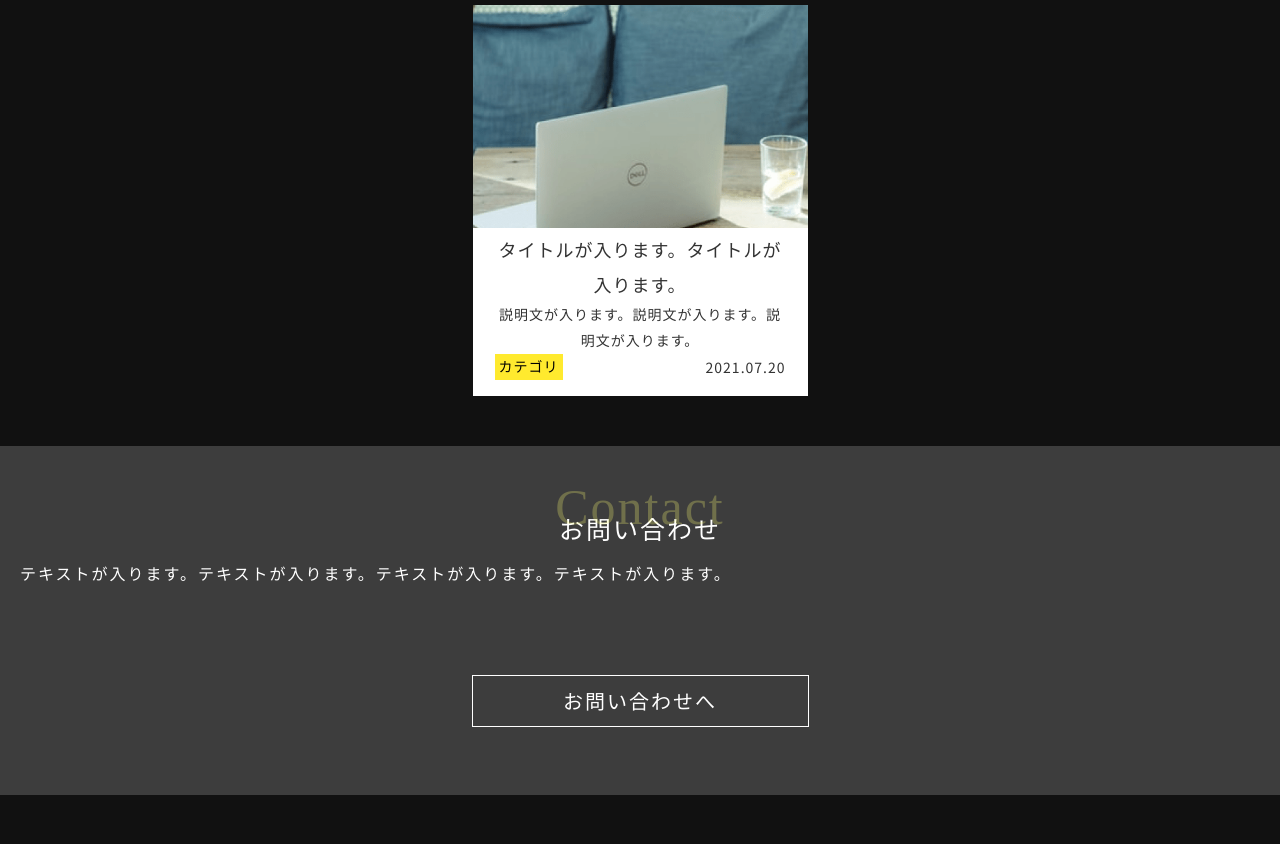
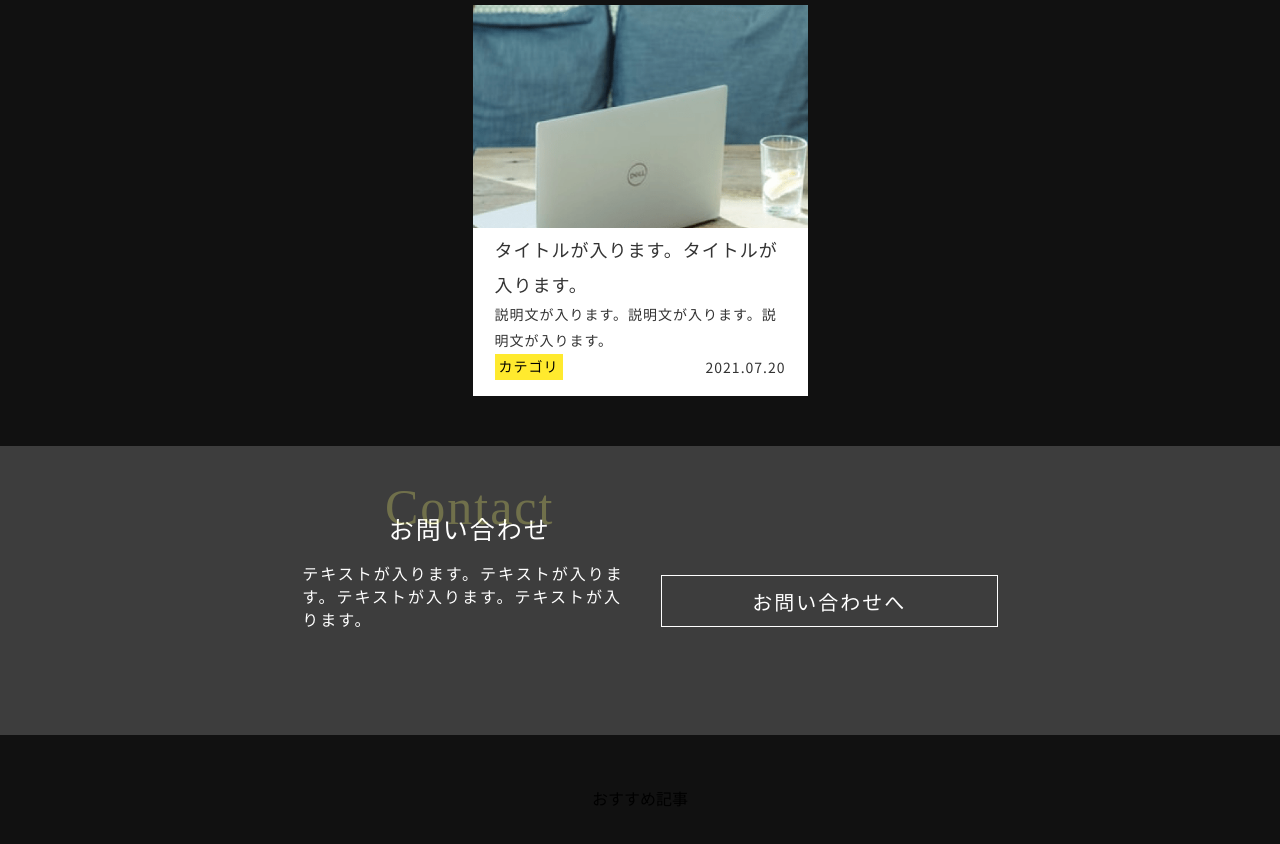
Before and after one commit to hidekiw1971/m-anken-018, a website: page index.html in a window 1280 px wide. Shown: the part 428-1272 px from the top of the page. After the commit the page ends 1239 px from the top, so only its background shows below. Drawn offline with nearby package versions, Linux system fonts and the light colour scheme.

Commit message:
2022/9/19 contact hover 調整中

```diff
--- a/index.html
+++ b/index.html
@@ -85,15 +85,23 @@
     <div class="contact__wrap contact__wrap-layout">
       <h3 class="contact__title contact__title-layout">お問い合わせ</h3>
       <p class="contact__message contact__message-layout">テキストが入ります。テキストが入ります。テキストが入ります。テキストが入ります。</p>
-      <button class="btn btn__layout">
-        <div class="btn__inner">
-          <a href="#" class="btn__link btn__link-layout">お問い合わせへ</a>
-        </div>
-      </button>
     </div>
+    <button class="btn btn__layout">
+      <div class="btn__inner">
+        <a href="#" class="btn__link btn__link-layout">お問い合わせへ</a>
+      </div>
+    </button>
   </div>
   <!-- /contact -->
 
+
+  <!-- favarite -->
+  <button class="btn-favarite btn-favarite__layout">
+    <div class="btn-favarite__inner">
+      <a href="#" class="btn-favarite__link btn-favarite__link-layout">おすすめ記事</a>
+    </div>
+  </button>
+  <!-- /favarite -->
 
 
 </body>
--- a/src/sass/base/_reset.scss
+++ b/src/sass/base/_reset.scss
@@ -24,6 +24,7 @@ blockquote,
 dl,
 dd {
   margin: 0;
+  transition: 0.75s all linear;
 }
 
 /* Set core root defaults */
--- /dev/null
+++ b/src/sass/module/_btn-favarite.scss
@@ -0,0 +1,11 @@
+@use "global" as *;
+.btn-favarite {
+  @include mq(md) {
+  }
+}
+
+.btn-favarite::before {
+}
+
+.btn-favarite:hover:before {
+}
--- /dev/null
+++ b/src/sass/module/_btn-favarite__inner.scss
@@ -0,0 +1,6 @@
+@use "global" as *;
+.btn-favarite__inner {
+}
+
+.btn-favarite__inner::before {
+}
--- /dev/null
+++ b/src/sass/module/_btn-favarite__layout.scss
@@ -0,0 +1,7 @@
+@use "global" as *;
+.btn-favarite__layout {
+  // margin: 0 rem(20);
+  // padding: 0;
+  @include mq(md) {
+  }
+}
--- /dev/null
+++ b/src/sass/module/_btn-favarite__link-layout.scss
@@ -0,0 +1,3 @@
+@use "global" as *;
+.btn-favarite__link-layout {
+}
--- /dev/null
+++ b/src/sass/module/_btn-favarite__link.scss
@@ -0,0 +1,13 @@
+@use "global" as *;
+.btn-favarite__link {
+  // font-style: normal;
+  // font-weight: 400;
+  // font-size: rem(16);
+  // line-height: calc(23 / 16);
+  // letter-spacing: rem(2);
+  // color: #fff;
+}
+
+.btn-favarite__link:hover {
+  // color: #333;
+}
--- a/src/sass/module/_card__description.scss
+++ b/src/sass/module/_card__description.scss
@@ -6,6 +6,7 @@
   line-height: 1.857;
   letter-spacing: rem(1);
   color: #333;
+  text-align: left;
   @include mq(md) {
   }
 }
--- a/src/sass/module/_card__title.scss
+++ b/src/sass/module/_card__title.scss
@@ -6,6 +6,7 @@
   line-height: 1.94;
   letter-spacing: rem(1);
   color: #333;
+  text-align: left;
   @include mq(md) {
   }
 }
--- a/src/sass/module/_comment-box__massege.scss
+++ b/src/sass/module/_comment-box__massege.scss
@@ -5,7 +5,8 @@
   font-size: rem(16);
   line-height: calc(35 / 16);
   letter-spacing: rem(0.4);
-  color: #ffffff;
+  color: #fff;
+  text-align: left;
   @include mq(md) {
   }
 }
--- a/src/sass/module/_contact__layout.scss
+++ b/src/sass/module/_contact__layout.scss
@@ -1,5 +1,6 @@
 @use "global" as *;
 .contact__layout {
+  margin: 0 auto;
   margin-top: rem(50);
   margin-bottom: rem(50);
   padding: rem(64) 0;
--- a/src/sass/module/_contact__wrap-layout.scss
+++ b/src/sass/module/_contact__wrap-layout.scss
@@ -1,5 +1,8 @@
 @use "global" as *;
 .contact__wrap-layout {
+  display: inline-block;
+  width: rem(335);
+  margin: 0 auto;
   margin: 0 rem(20);
   @include mq(md) {
   }
```
Also changed, not shown: README.md, css/styles.css, 1 other file.
